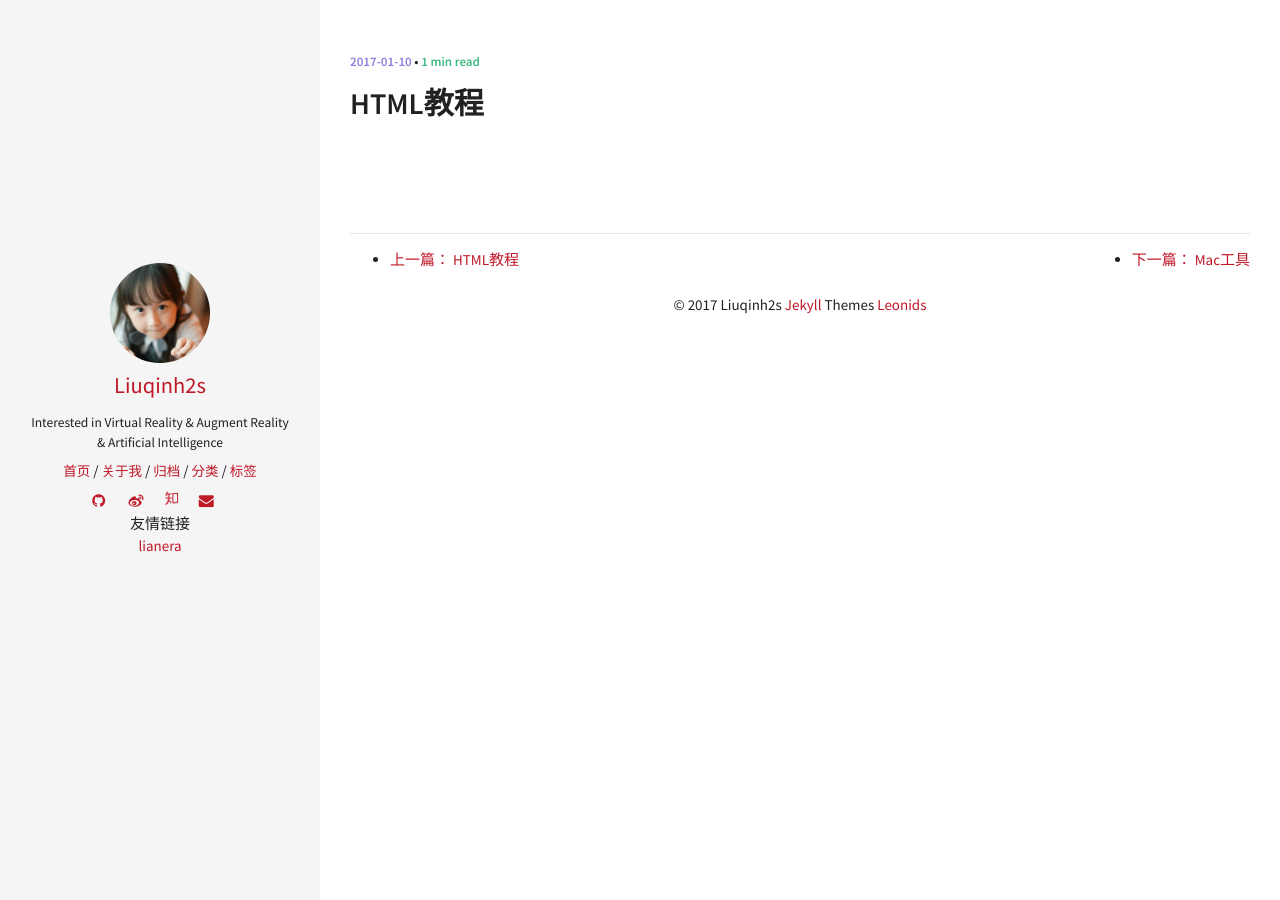
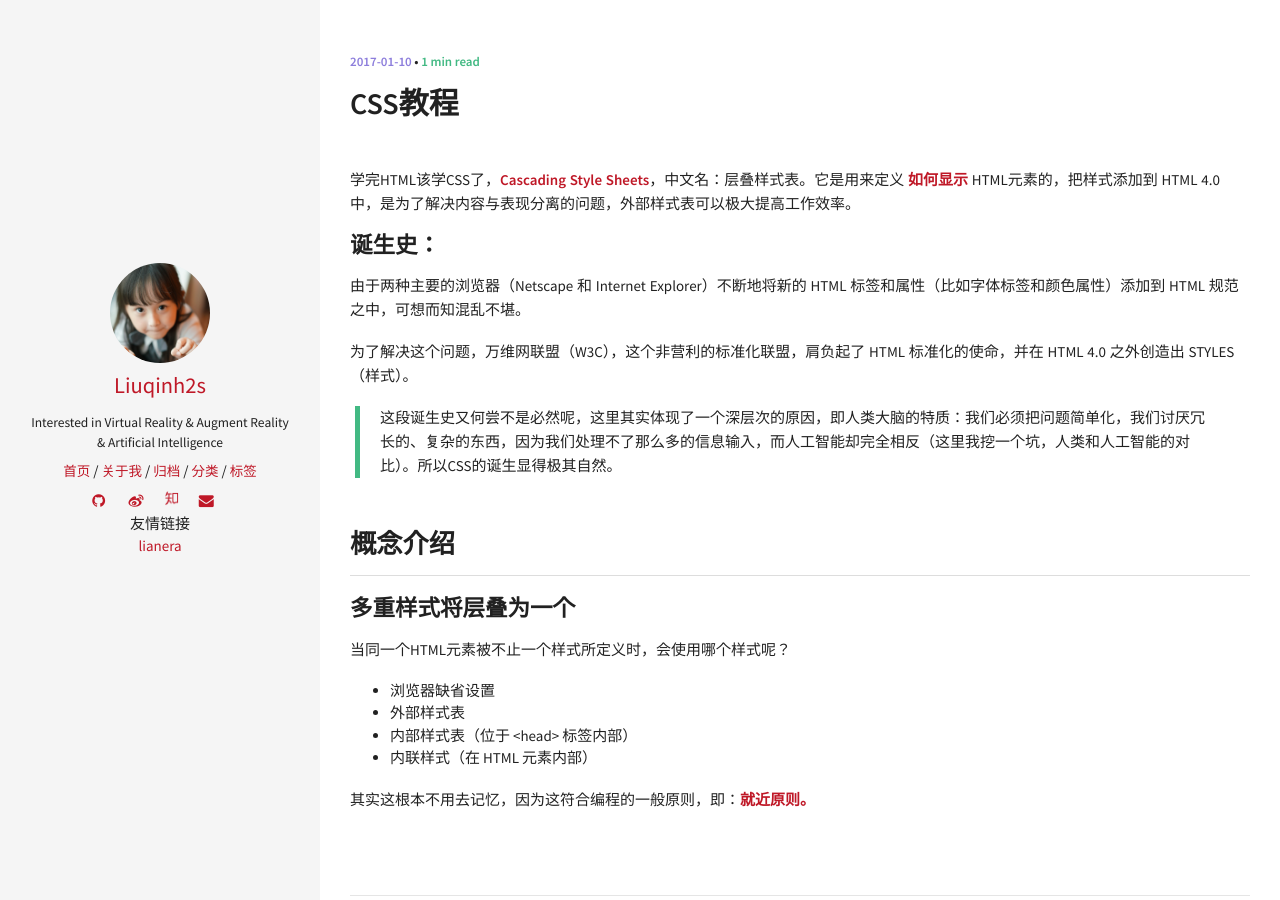
Before and after one commit to transcendtron/liuqinh2s.github.io, a Jekyll site: the page built from _posts/2017-1-10-CSS教程.md, in a window 1280 px wide. Built offline with Jekyll 4.4.1, drawn with Linux system fonts in a browser that asks for light colours.

```diff
--- a/_posts/2017-1-10-CSS教程.md
+++ b/_posts/2017-1-10-CSS教程.md
@@ -1,7 +1,30 @@
 ---
 layout: post
-title: HTML教程
+title: CSS教程
 categories: 教程
 tags: [CSS]
 tags: [前端]
 ---
+
+学完HTML该学CSS了，**Cascading Style Sheets**，中文名：层叠样式表。它是用来定义 **如何显示** HTML元素的，把样式添加到 HTML 4.0 中，是为了解决内容与表现分离的问题，外部样式表可以极大提高工作效率。
+
+### 诞生史：
+
+由于两种主要的浏览器（Netscape 和 Internet Explorer）不断地将新的 HTML 标签和属性（比如字体标签和颜色属性）添加到 HTML 规范之中，可想而知混乱不堪。
+
+为了解决这个问题，万维网联盟（W3C），这个非营利的标准化联盟，肩负起了 HTML 标准化的使命，并在 HTML 4.0 之外创造出 STYLES（样式）。
+
+>这段诞生史又何尝不是必然呢，这里其实体现了一个深层次的原因，即人类大脑的特质：我们必须把问题简单化，我们讨厌冗长的、复杂的东西，因为我们处理不了那么多的信息输入，而人工智能却完全相反（这里我挖一个坑，人类和人工智能的对比）。所以CSS的诞生显得极其自然。
+
+## 概念介绍
+
+### 多重样式将层叠为一个
+
+当同一个HTML元素被不止一个样式所定义时，会使用哪个样式呢？
+
+- 浏览器缺省设置
+- 外部样式表
+- 内部样式表（位于 <head> 标签内部）
+- 内联样式（在 HTML 元素内部）
+
+其实这根本不用去记忆，因为这符合编程的一般原则，即：**就近原则。**
```
